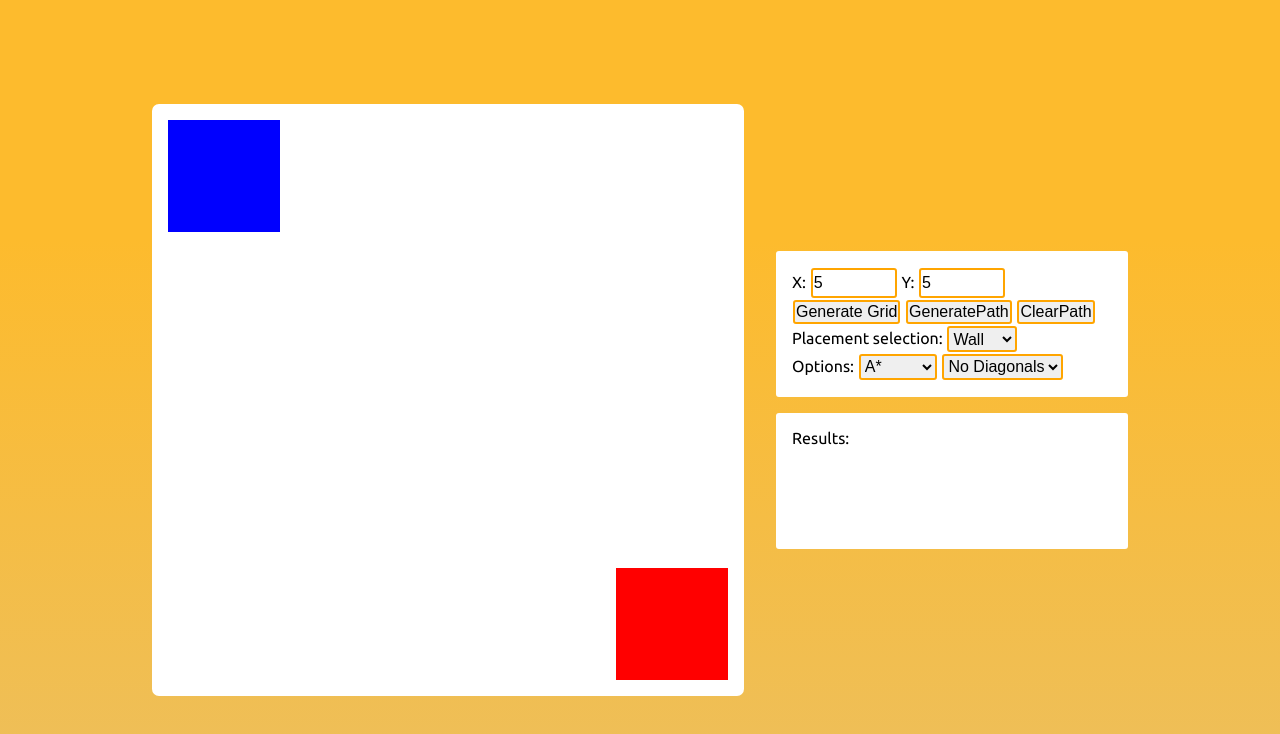
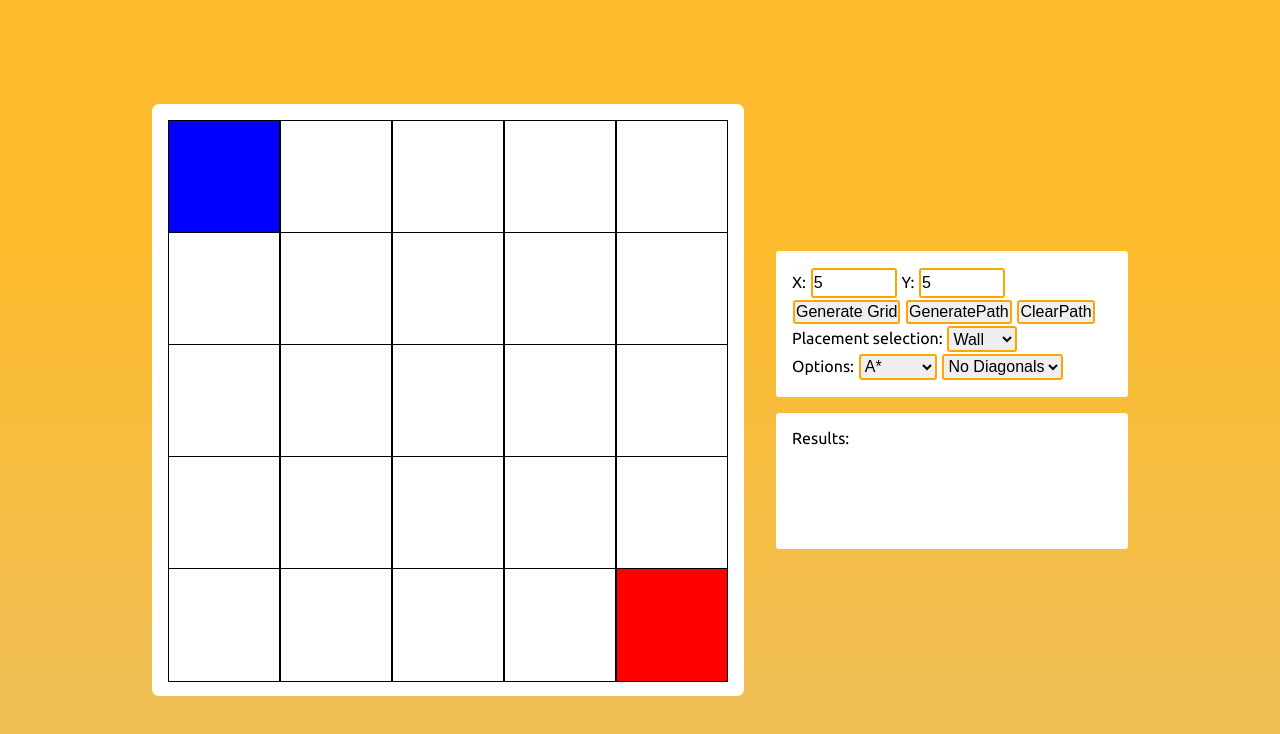
Before and after one commit to Dramura5088/Dramura5088.github.io, a website with bundled scripts: page index.html in a window 1280 px wide. Both pictures are taken after typing "5", "5" into the empty fields and a click on the button "Generate Grid". Built offline with nearby package versions, Linux system fonts and the light colour scheme.

Commit message:
visible grid :B

```diff
--- a/gen.js
+++ b/gen.js
@@ -1554,8 +1554,10 @@ function GenerateGrid(){
             newElement.setAttribute('class', 'tile');
             newElement.id = (y + ',' + x);
             newElement.style.height = (70/ySize) + "vmin";
+            newElement.style.height -= 2+"px";
             newElement.style.backgroundColor = emptyCol;
             newElement.style.width = (70/xSize) + "vmin";
+            newElement.style.width -= 2+"px";
             newElement.style.margin = "0px";
             newElement.onclick = function(){
                 TileOnClick(this);
--- a/script.js
+++ b/script.js
@@ -65,8 +65,10 @@ function GenerateGrid(){
             newElement.setAttribute('class', 'tile');
             newElement.id = (y + ',' + x);
             newElement.style.height = (70/ySize) + "vmin";
+            newElement.style.height -= 2+"px";
             newElement.style.backgroundColor = emptyCol;
             newElement.style.width = (70/xSize) + "vmin";
+            newElement.style.width -= 2+"px";
             newElement.style.margin = "0px";
             newElement.onclick = function(){
                 TileOnClick(this);
--- a/style.css
+++ b/style.css
@@ -117,6 +117,7 @@ flex-wrap: nowrap;
 
 .tile{
     background-color: white;
+    border: solid black 1px;
 }
 
 .tile:hover{
```
